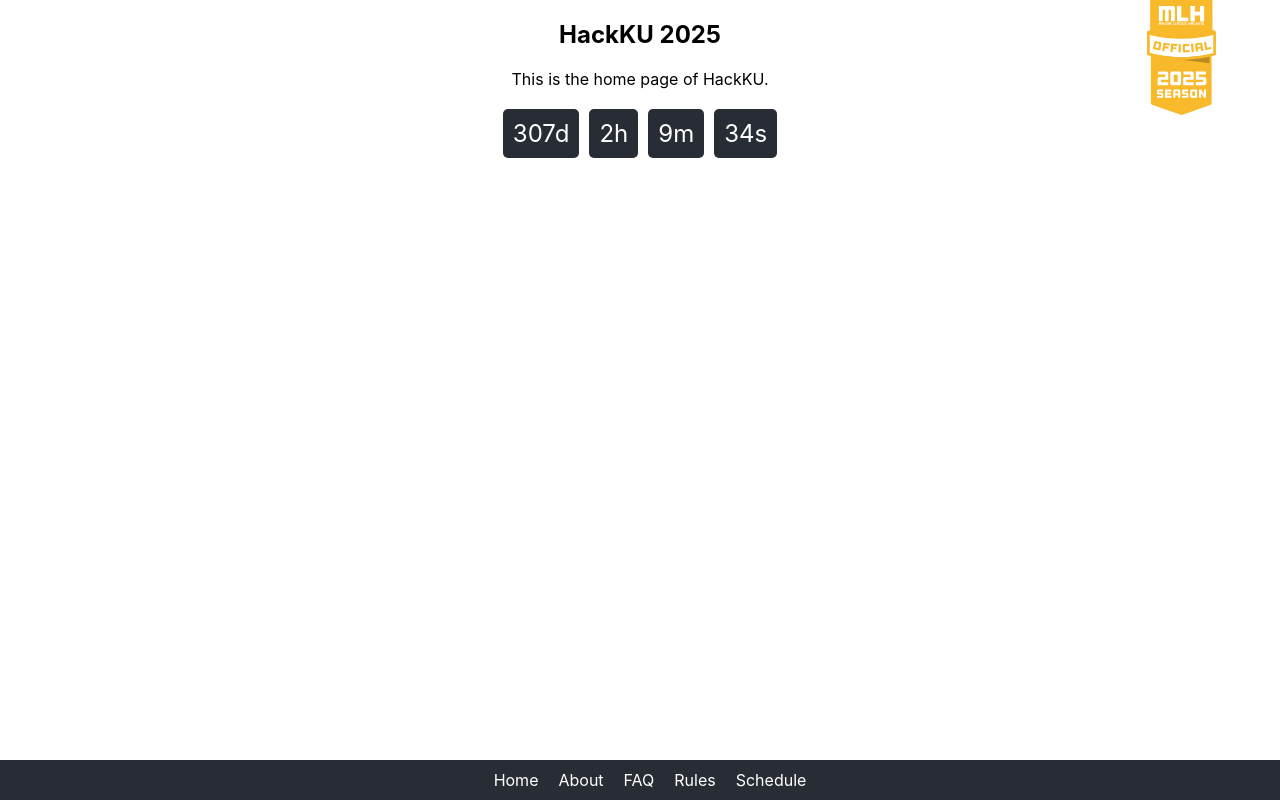
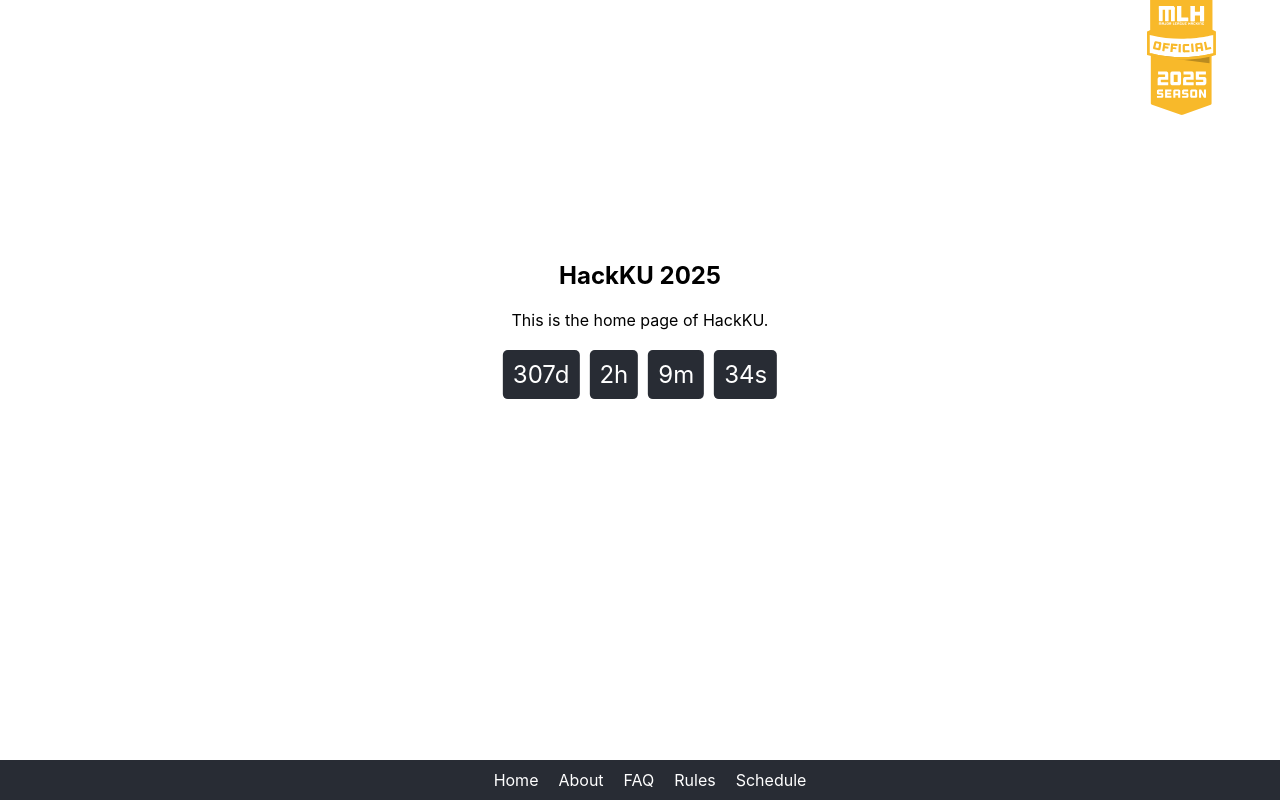
Before and after one commit to the-hackku/hackku25-website, a React (Create React App) app: page / in a window 1280 px wide. Built offline with nearby package versions, Linux system fonts and the light colour scheme.

Commit message:
Updated HomePage.js
Updated HomePage.js to center the text on the page. Also changed the class names on the other files so they match the pages

```diff
--- /dev/null
+++ b/src/assets/styles/HomePage.css
@@ -0,0 +1,6 @@
+.home-page{
+    position: absolute;
+    top: 40%;
+    left: 50%;
+    transform: translate(-50%, -50%);
+}
--- a/src/pages/FaqPage.js
+++ b/src/pages/FaqPage.js
@@ -32,7 +32,7 @@ const FaqPage = () => {
   };
 
   return (
-    <div className="home-page">
+    <div className="faq-page">
       <h2>FAQ</h2>
       {faqs.map((faq, index) => (
         <FaqDropdown
--- a/src/pages/HomePage.js
+++ b/src/pages/HomePage.js
@@ -1,5 +1,6 @@
 import React from "react";
 import Countdown from "../components/Countdown";
+import "../assets/styles/HomePage.css";
 
 const HomePage = () => {
   const eventDate = "2025-04-18T18:00:00";
--- a/src/pages/RulesPage.js
+++ b/src/pages/RulesPage.js
@@ -10,7 +10,7 @@ const RulesPage = () => {
   ];
 
   return (
-    <div className="home-page">
+    <div className="rules-page">
       <h2>Rules</h2>
       <RulesList rules={rules} />
     </div>
--- a/src/pages/SchedulePage.js
+++ b/src/pages/SchedulePage.js
@@ -16,7 +16,7 @@ const SchedulePage = () => {
   ];
 
   return (
-    <div className="home-page">
+    <div className="schedule-page">
       <h2>Schedule</h2>
       <p>This is the schedule page of HackKU.</p>
       <Schedule schedule={schedule} />
```
